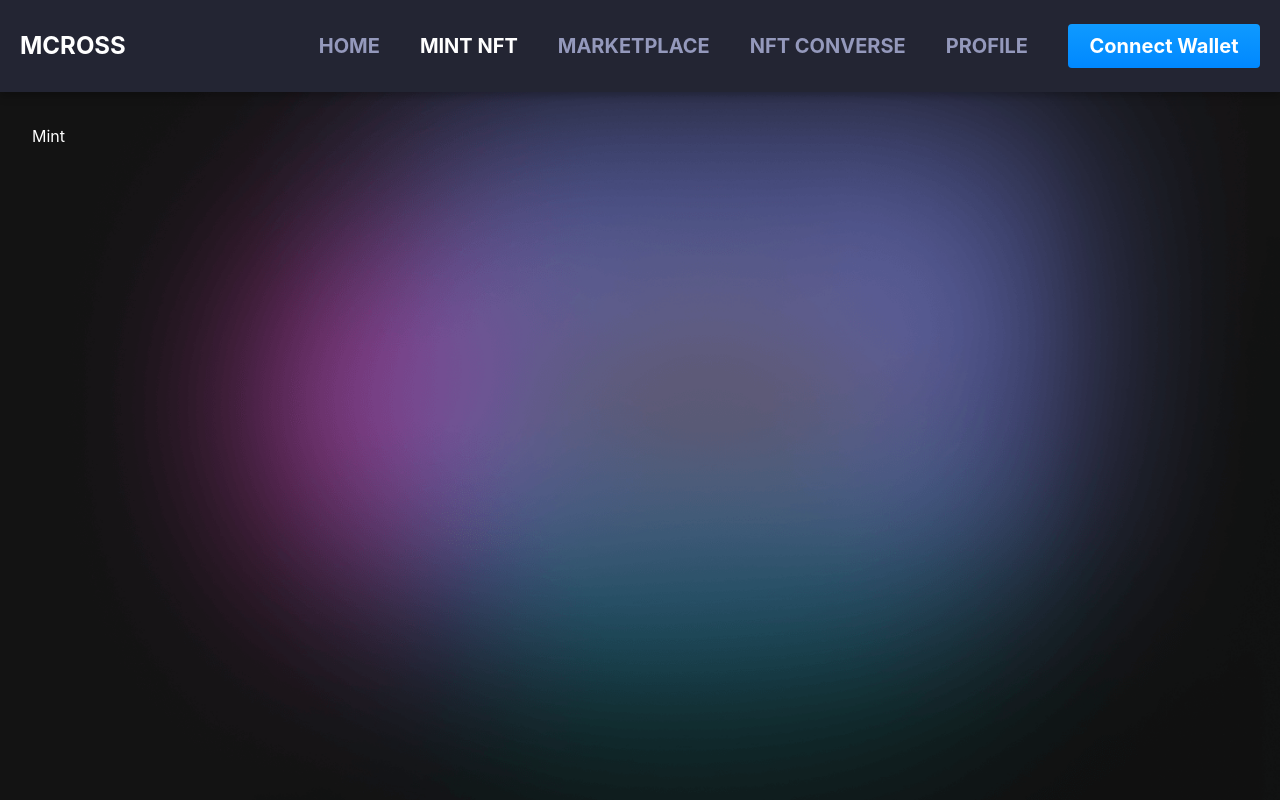
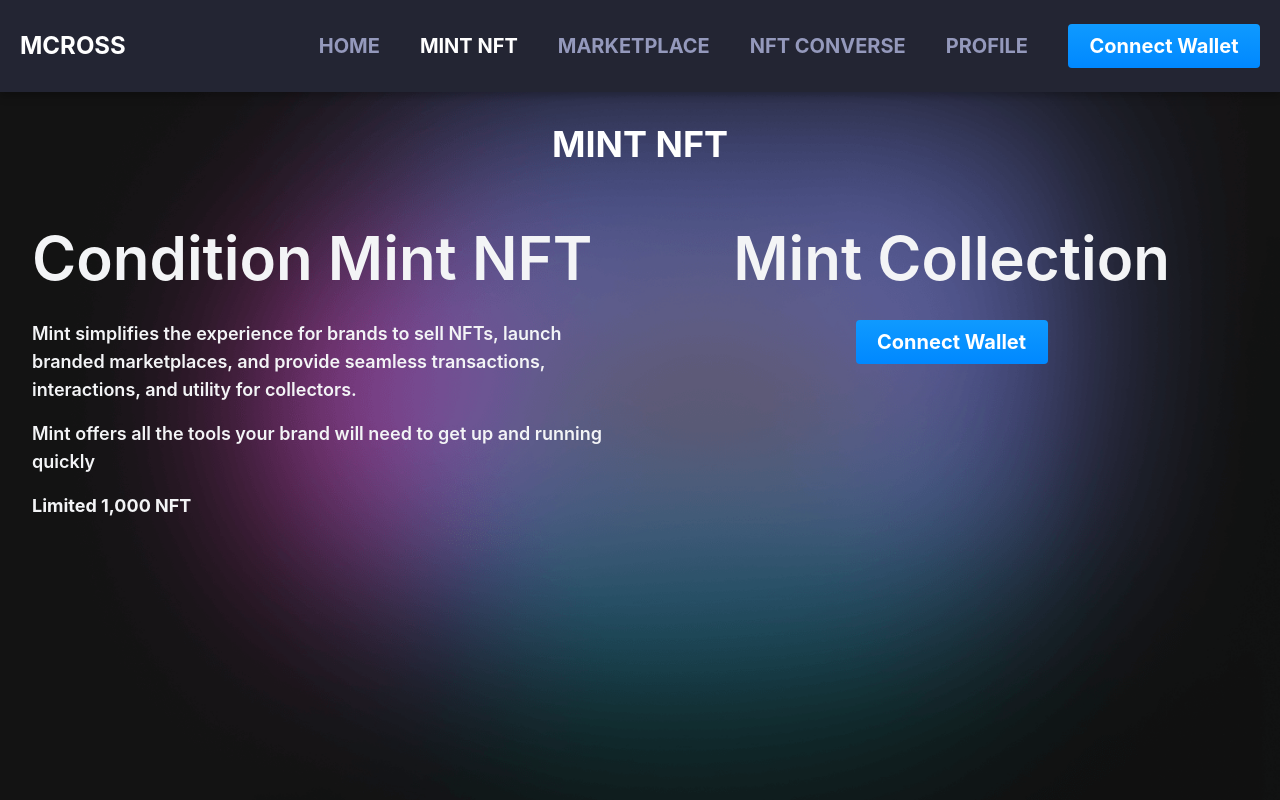
Before and after one commit to underledgerteam/mcross, a React (Create React App) app: page /mint in a window 1280 px wide. Built offline with nearby package versions, Linux system fonts and the light colour scheme.

Commit message:
Update mint page

```diff
--- a/src/pages/mint/Mint.jsx
+++ b/src/pages/mint/Mint.jsx
@@ -1,11 +1,59 @@
-import React from "react";
+import React, { useState } from "react";
+import { Form } from "web3uikit";
 
 const Mint = () => {
-    return (
-        <div>
-            Mint
+  const [connected, setConnect] = useState(false);
+  const nftQty = "1,000";
+  return (
+    <div className="w-full flex flex-col">
+      <div className="mx-auto font-bold text-4xl text-white uppercase pb-4 lg:pb-8">Mint NFT</div>
+      <div className="h-full flex gap-x-4 lg:gap-x-8">
+
+        <div className="w-full lg:w-1/2 flex-auto">
+          <h1 className="text-gray-100 font-semibold text-3xl md:text-6xl py-8">
+            Condition Mint NFT
+          </h1>
+          <p className="text-gray-100 font-semibold text-sm md:text-md lg:text-lg mb-4">
+            Mint simplifies the experience for brands to sell NFTs, launch branded marketplaces, and provide seamless transactions, interactions, and utility for collectors.
+          </p>
+          <p className="text-gray-100 font-semibold text-sm md:text-md lg:text-lg mb-4">
+            Mint offers all the tools your brand will need to get up and running quickly
+          </p>
+          <p className="text-gray-100 font-bold text-sm md:text-md lg:text-lg">
+            Limited {nftQty} NFT
+          </p>
         </div>
-    )
-}
+
+
+        {connected ? (
+          <div className="w-full lg:w-1/2 flex-auto py-8 px-8 shadow-lg rounded-lg backdrop-blur-lg bg-[#323652]/50 text-center">
+            <h1 className="text-gray-100 font-semibold text-3xl md:text-6xl mb-8">
+              Mint Collection
+            </h1>
+            <div className="flex flex-col">
+              <input name="qty" type="number" placeholder="Mint qty" className="text-black" />
+              <button type="button" className="btn-connect">
+                Mint
+              </button>
+            </div>
+          </div>
+        ) : (
+          <div className="w-full lg:w-1/2 flex-auto py-8 px-8 text-center">
+            <div className="">
+              <h1 className="text-gray-100 font-semibold text-3xl md:text-6xl mb-8">
+                Mint Collection
+              </h1>
+              <button type="button" className="btn-connect" onClick={() => setConnect(true)}>
+                Connect Wallet
+              </button>
+            </div>
+          </div>
+        )}
+
+
+      </div>
+    </div>
+  );
+};
 
 export default Mint;
```
